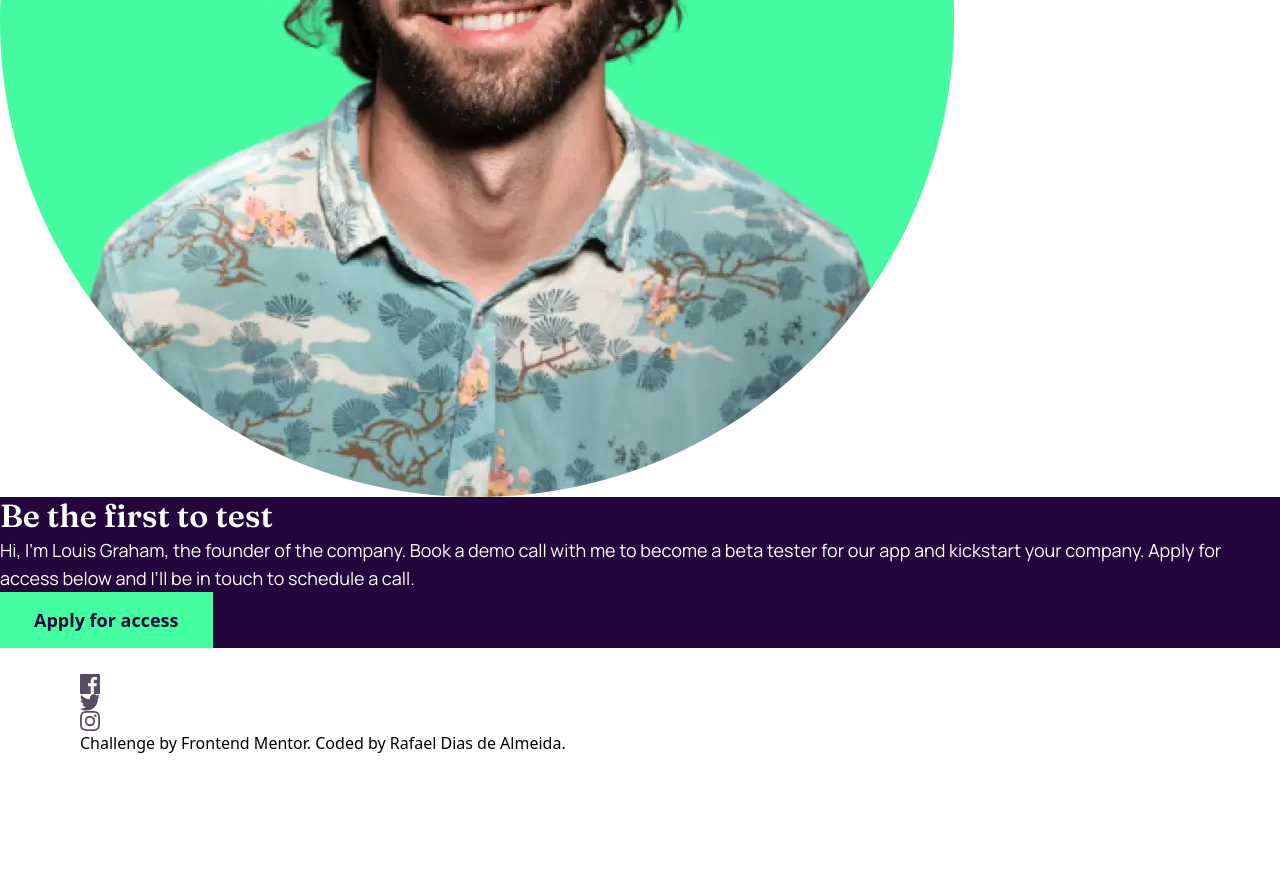
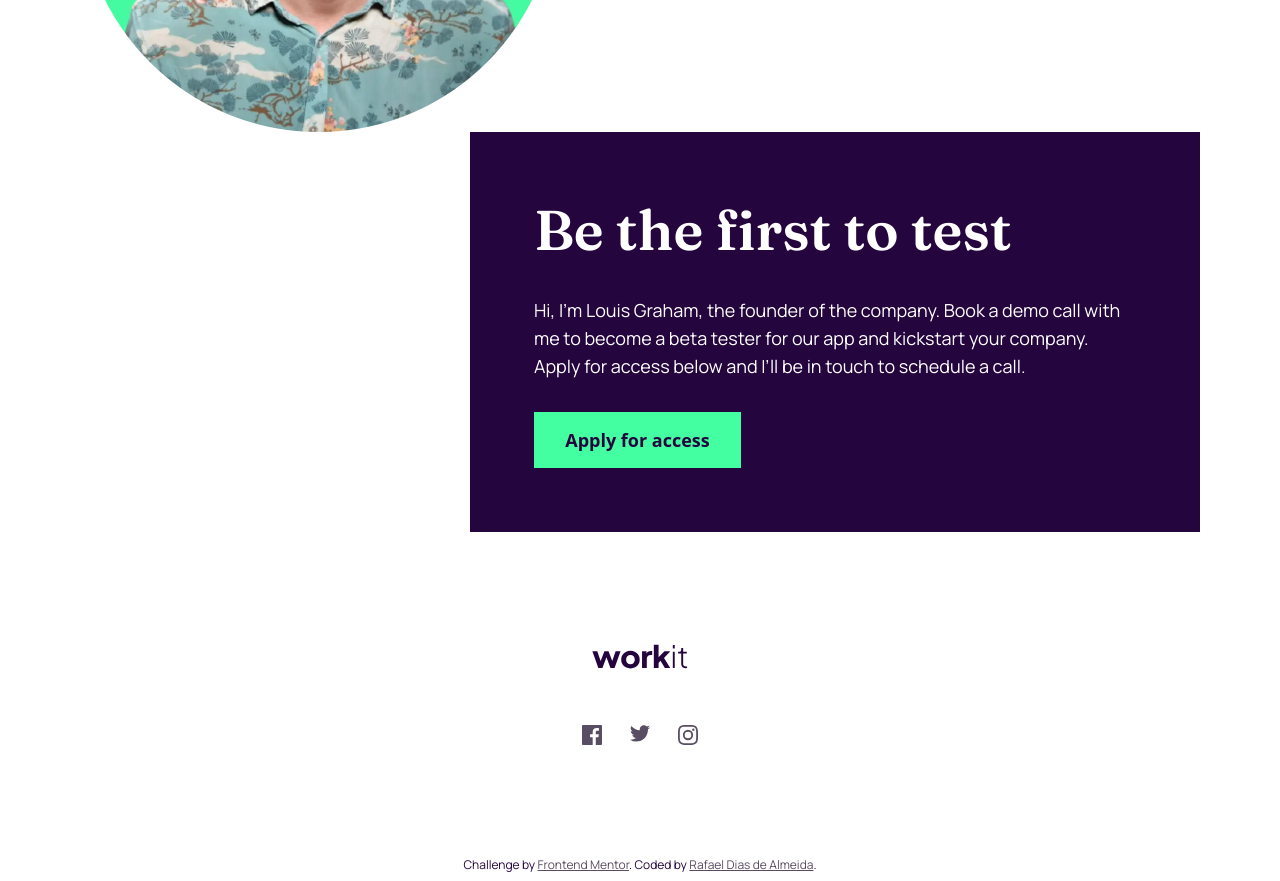
Before and after one commit to rafaeldgeo/workit-landing-page, a website: page index.html in a window 1280 px wide. Shown: the part 2060-2941 px from the top of the page. Before the commit the page ends 2815 px from the top, so only its background shows below. Drawn offline with Linux system fonts and the light colour scheme.

Commit message:
elementos do layout finalizado

```diff
--- a/index.html
+++ b/index.html
@@ -53,109 +53,168 @@
       </header>
       <main class="">
         <section class="bg-cpurple-100">
-          <ul class="grid justify-center grid-rows-[auto_auto_auto] grid-cols-[minmax(min-content,20.9375rem)] sm:grid-cols-1 lg:grid-rows-1 lg:grid-cols-[minmax(min-content,22rem)_minmax(min-content,22rem)_minmax(min-content,22rem)] gap-y-8 lg:gap-y-0 lg:gap-x-8 text-cpurple-900 px-5 sm:px-11 lg:px-3 pt-16 pb-16 sm:pt-14 sm:pb-11 lg:pt-22 lg:pb-36">
-            <li class="grid grid-cols-1 grid-rows-[auto_auto] sm:grid-cols-[auto_auto] sm:grid-rows-1 lg:grid-cols-1 lg:grid-rows-[auto_auto] sm:gap-x-14 items-start sm:items-center font-fraunces font-semibold">
-              <div class="flex justify-center items-center border border-cpurple-900 rounded-full w-[3rem] h-[3rem] sm:w-[3.5rem] sm:h-[3.5rem] mx-auto sm:mx-0 lg:mx-auto">
+          <ul
+            class="grid justify-center grid-rows-[auto_auto_auto] grid-cols-[minmax(min-content,20.9375rem)] sm:grid-cols-1 lg:grid-rows-1 lg:grid-cols-[minmax(min-content,22rem)_minmax(min-content,22rem)_minmax(min-content,22rem)] gap-y-8 lg:gap-y-0 lg:gap-x-8 text-cpurple-900 px-5 sm:px-11 lg:px-3 pt-16 pb-16 sm:pt-14 sm:pb-11 lg:pt-22 lg:pb-36"
+          >
+            <li
+              class="grid grid-cols-1 grid-rows-[auto_auto] sm:grid-cols-[auto_auto] sm:grid-rows-1 lg:grid-cols-1 lg:grid-rows-[auto_auto] sm:gap-x-14 items-start sm:items-center font-fraunces font-semibold"
+            >
+              <div
+                class="flex justify-center items-center border border-cpurple-900 rounded-full w-[3rem] h-[3rem] sm:w-[3.5rem] sm:h-[3.5rem] mx-auto sm:mx-0 lg:mx-auto"
+              >
                 <span class="text-xl lg:text-2xl">1</span>
               </div>
               <div class="">
-                <h2 class="text-2xl/[1.2] sm:text-[1.75rem] lg:text-[2rem] pt-6 pb-4 sm:pt-0 sm:pb-7 lg:pt-14 text-center sm:text-start lg:text-center">Actionable insights</h2>
-                <p class="text-base/[1.8] lg:text-lg font-manrope text-center sm:text-start lg:text-center font-normal">
+                <h2
+                  class="text-2xl/[1.2] sm:text-[1.75rem] lg:text-[2rem] pt-6 pb-4 sm:pt-0 sm:pb-7 lg:pt-14 text-center sm:text-start lg:text-center"
+                >
+                  Actionable insights
+                </h2>
+                <p
+                  class="text-base/[1.8] lg:text-lg font-manrope text-center sm:text-start lg:text-center font-normal"
+                >
                   Optimize your products, improve customer satisfaction and stay
                   ahead of the competition with our product data analytics.
                 </p>
               </div>
             </li>
-            <li class="grid grid-cols-1 grid-rows-[auto_auto] sm:grid-cols-[auto_auto] sm:grid-rows-1 lg:grid-cols-1 lg:grid-rows-[auto_auto] sm:gap-x-14 items-start sm:items-center font-fraunces font-semibold">
-              <div class="flex justify-center items-center border border-cpurple-900 rounded-full w-[3rem] h-[3rem] sm:w-[3.5rem] sm:h-[3.5rem] mx-auto sm:mx-0 lg:mx-auto">
+            <li
+              class="grid grid-cols-1 grid-rows-[auto_auto] sm:grid-cols-[auto_auto] sm:grid-rows-1 lg:grid-cols-1 lg:grid-rows-[auto_auto] sm:gap-x-14 items-start sm:items-center font-fraunces font-semibold"
+            >
+              <div
+                class="flex justify-center items-center border border-cpurple-900 rounded-full w-[3rem] h-[3rem] sm:w-[3.5rem] sm:h-[3.5rem] mx-auto sm:mx-0 lg:mx-auto"
+              >
                 <span class="text-xl lg:text-2xl">2</span>
               </div>
               <div class="">
-                <h2 class="text-2xl/[1.2] sm:text-[1.75rem] lg:text-[2rem] pt-6 pb-4 sm:pt-0 sm:pb-7 lg:pt-14 text-center sm:text-start lg:text-center">Data-driven decisions</h2>
-                <p class="text-base/[1.8] lg:text-lg font-manrope text-center sm:text-start lg:text-center font-normal">
-                  Make data-driven decisions with our product data analytics. Our
-                  AI-generated reports help you unlock insights hidden in your
-                  product data.
+                <h2
+                  class="text-2xl/[1.2] sm:text-[1.75rem] lg:text-[2rem] pt-6 pb-4 sm:pt-0 sm:pb-7 lg:pt-14 text-center sm:text-start lg:text-center"
+                >
+                  Data-driven decisions
+                </h2>
+                <p
+                  class="text-base/[1.8] lg:text-lg font-manrope text-center sm:text-start lg:text-center font-normal"
+                >
+                  Make data-driven decisions with our product data analytics.
+                  Our AI-generated reports help you unlock insights hidden in
+                  your product data.
                 </p>
               </div>
             </li>
-             <li class="grid grid-cols-1 grid-rows-[auto_auto] sm:grid-cols-[auto_auto] sm:grid-rows-1 lg:grid-cols-1 lg:grid-rows-[auto_auto] sm:gap-x-14 items-start sm:items-center font-fraunces font-semibold">
-              <div class="flex justify-center items-center border border-cpurple-900 rounded-full w-[3rem] h-[3rem] sm:w-[3.5rem] sm:h-[3.5rem] mx-auto sm:mx-0 lg:mx-auto">
+            <li
+              class="grid grid-cols-1 grid-rows-[auto_auto] sm:grid-cols-[auto_auto] sm:grid-rows-1 lg:grid-cols-1 lg:grid-rows-[auto_auto] sm:gap-x-14 items-start sm:items-center font-fraunces font-semibold"
+            >
+              <div
+                class="flex justify-center items-center border border-cpurple-900 rounded-full w-[3rem] h-[3rem] sm:w-[3.5rem] sm:h-[3.5rem] mx-auto sm:mx-0 lg:mx-auto"
+              >
                 <span class="text-xl lg:text-2xl">3</span>
               </div>
               <div class="">
-                <h2 class="text-2xl/[1.2] sm:text-[1.75rem] lg:text-[2rem] pt-6 pb-4 sm:pt-0 sm:pb-7 lg:pt-14 text-center sm:text-start lg:text-center">Always affordable</h2>
-                <p class="text-base/[1.8] lg:text-lg font-manrope text-center sm:text-start lg:text-center font-normal">
+                <h2
+                  class="text-2xl/[1.2] sm:text-[1.75rem] lg:text-[2rem] pt-6 pb-4 sm:pt-0 sm:pb-7 lg:pt-14 text-center sm:text-start lg:text-center"
+                >
+                  Always affordable
+                </h2>
+                <p
+                  class="text-base/[1.8] lg:text-lg font-manrope text-center sm:text-start lg:text-center font-normal"
+                >
                   Always affordable pricing that scales with your business. Get
-                  top-quality product data analytics services without hidden costs
-                  or unexpected fees.
+                  top-quality product data analytics services without hidden
+                  costs or unexpected fees.
                 </p>
               </div>
             </li>
           </ul>
         </section>
-        <section>
+        <section class="">
+          <div class="px-5 sm:px-11 lg:px-20 pt-28">
             <img
+              class="aspect-square w-70 mx-auto lg:w-[29.8125rem] lg:mx-0"
               src="./assets/images/image-founder.webp"
               alt="A white man with brown beard and curly hair wearing glasses and smiling"
+              width="280"
+              height="280"
             />
-          <div class="bg-cpurple-900 text-white">
-            <h3 class="text-[2rem]/[1.2] text-center sm:text-left font-semibold font-fraunces">Be the first to test</h3>
-            <p class="text-base/[1.8] lg:text-lg font-manrope text-center sm:text-start lg:text-left font-normal">
-              Hi, I'm Louis Graham, the founder of the company. Book a demo call
-              with me to become a beta tester for our app and kickstart your
-              company. Apply for access below and I’ll be in touch to schedule a
-              call.
+            <div
+              class="bg-cpurple-900 text-white w-full sm:max-w-[31.5rem] lg:max-w-[45.625rem] mx-auto sm:mx-0 sm:ms-auto flex flex-col gap-y-8 p-8 sm:p-12 lg:p-16"
+            >
+              <h3
+                class="text-[2rem]/[1.2] sm:text-5xl/[1.2] lg:text-[3.5rem] text-center sm:text-left font-semibold font-fraunces"
+              >
+                Be the first to test
+              </h3>
+              <p
+                class="text-base/[1.8] lg:text-lg font-manrope text-center sm:text-start lg:text-left font-normal"
+              >
+                Hi, I'm Louis Graham, the founder of the company. Book a demo
+                call with me to become a beta tester for our app and kickstart
+                your company. Apply for access below and I’ll be in touch to
+                schedule a call.
               </p>
-            <button class="bg-cgreen hover:bg-transparent text-cpurple-900 hover:text-cgreen border-2 border-cgreen text-base/[1.8] sm:text-lg font-bold px-8 py-3 cursor-pointer">Apply for access</button>
+              <button
+                class="max-w-[11.9375rem] sm:max-w-[12.9375rem] bg-cgreen hover:bg-transparent text-cpurple-900 hover:text-cgreen border-2 border-cgreen text-base/[1.8] sm:text-lg font-bold py-3 cursor-pointer"
+              >
+                Apply for access
+              </button>
+            </div>
           </div>
         </section>
       </main>
       <footer class="px-5 sm:px-11 lg:px-20">
-        <img src="./assets/images/logo-light.svg" alt="logo Workit" />
-        <div>
-          <svg
+        <div class="flex flex-col w-[7.25rem] mx-auto py-20 lg:py-28 gap-y-14 items-center">
+          <img
+            src="./assets/images/logo-dark.svg"
+            alt="logo Workit"
+            width="96"
+            height="25"
+          />
+          <div class="flex justify-between w-full">
+            <a href="#">
+              <svg class="fill-cpurple-500 hover:fill-cpurple-900"
                 xmlns="http://www.w3.org/2000/svg"
                 width="20"
                 height="20"
                 viewBox="0 0 20 20"
               >
                 <path
-              fill="#584D62"
                   d="M18.896 0H1.104C.494 0 0 .494 0 1.104v17.793C0 19.506.494 20 1.104 20h9.58v-7.745H8.076V9.237h2.606V7.01c0-2.583 1.578-3.99 3.883-3.99 1.104 0 2.052.082 2.329.119v2.7h-1.598c-1.254 0-1.496.597-1.496 1.47v1.928h2.989l-.39 3.018h-2.6V20h5.098c.608 0 1.102-.494 1.102-1.104V1.104C20 .494 19.506 0 18.896 0Z"
                 />
               </svg>
-          <svg
+            </a>
+            <a href="#">
+              <svg class="fill-cpurple-500 hover:fill-cpurple-900"
                 xmlns="http://www.w3.org/2000/svg"
                 width="20"
                 height="17"
                 viewBox="0 0 20 17"
               >
                 <path
-              fill="#584D62"
                   d="M20 2.172a8.192 8.192 0 0 1-2.357.646 4.11 4.11 0 0 0 1.805-2.27 8.22 8.22 0 0 1-2.606.996A4.096 4.096 0 0 0 13.847.248c-2.65 0-4.596 2.472-3.998 5.037A11.648 11.648 0 0 1 1.392 1a4.109 4.109 0 0 0 1.27 5.478 4.086 4.086 0 0 1-1.858-.513c-.045 1.9 1.318 3.679 3.291 4.075a4.113 4.113 0 0 1-1.853.07 4.106 4.106 0 0 0 3.833 2.849A8.25 8.25 0 0 1 0 14.658a11.616 11.616 0 0 0 6.29 1.843c7.618 0 11.923-6.434 11.663-12.205A8.354 8.354 0 0 0 20 2.172Z"
                 />
               </svg>
-          <svg
+            </a>
+            <a href="#">
+              <svg class="fill-cpurple-500 hover:fill-cpurple-900"
                 xmlns="http://www.w3.org/2000/svg"
                 width="20"
                 height="20"
                 viewBox="0 0 20 20"
               >
                 <path
-              fill="#584D62"
                   d="M10 1.802c2.67 0 2.987.01 4.042.059 2.71.123 3.975 1.409 4.099 4.099.048 1.054.057 1.37.057 4.04 0 2.672-.01 2.988-.057 4.042-.124 2.687-1.387 3.975-4.1 4.099-1.054.048-1.37.058-4.041.058-2.67 0-2.987-.01-4.04-.058-2.717-.124-3.977-1.416-4.1-4.1-.048-1.054-.058-1.37-.058-4.041 0-2.67.01-2.986.058-4.04.124-2.69 1.387-3.977 4.1-4.1 1.054-.048 1.37-.058 4.04-.058ZM10 0C7.284 0 6.944.012 5.877.06 2.246.227.227 2.242.061 5.877.01 6.944 0 7.284 0 10s.012 3.057.06 4.123c.167 3.632 2.182 5.65 5.817 5.817 1.067.048 1.407.06 4.123.06s3.057-.012 4.123-.06c3.629-.167 5.652-2.182 5.816-5.817.05-1.066.061-1.407.061-4.123s-.012-3.056-.06-4.122C19.777 2.249 17.76.228 14.124.06 13.057.01 12.716 0 10 0Zm0 4.865a5.135 5.135 0 1 0 0 10.27 5.135 5.135 0 0 0 0-10.27Zm0 8.468a3.333 3.333 0 1 1 0-6.666 3.333 3.333 0 0 1 0 6.666Zm5.338-9.87a1.2 1.2 0 1 0 0 2.4 1.2 1.2 0 0 0 0-2.4Z"
                 />
               </svg>
+            </a>
           </div>
-        <div>
+        </div>
+        <div class="text-xs text-center font-manrope text-cpurple-900 pb-2">
           Challenge by
-          <a
+          <a class="underline text-cpurple-500"
             href="https://www.frontendmentor.io/profile/rafaeldgeo"
             target="_blank"
             >Frontend Mentor</a
           >. Coded by
-          <a href="https://www.linkedin.com/in/rafaeldgeo/" target="_blank"
+          <a class="underline text-cpurple-500" href="https://www.linkedin.com/in/rafaeldgeo/" target="_blank"
             >Rafael Dias de Almeida</a
           >.
         </div>
```
Also changed, not shown: src/output.css. Lines whose indentation alone changed are shown as unchanged.
